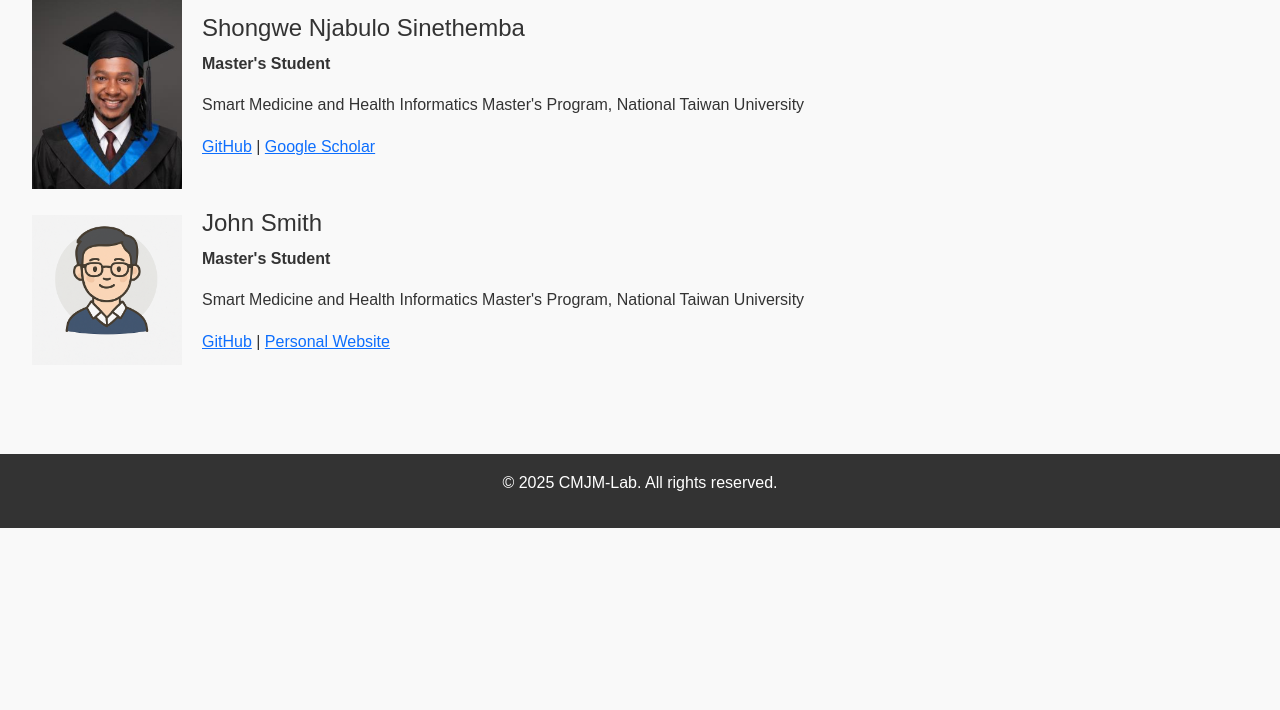
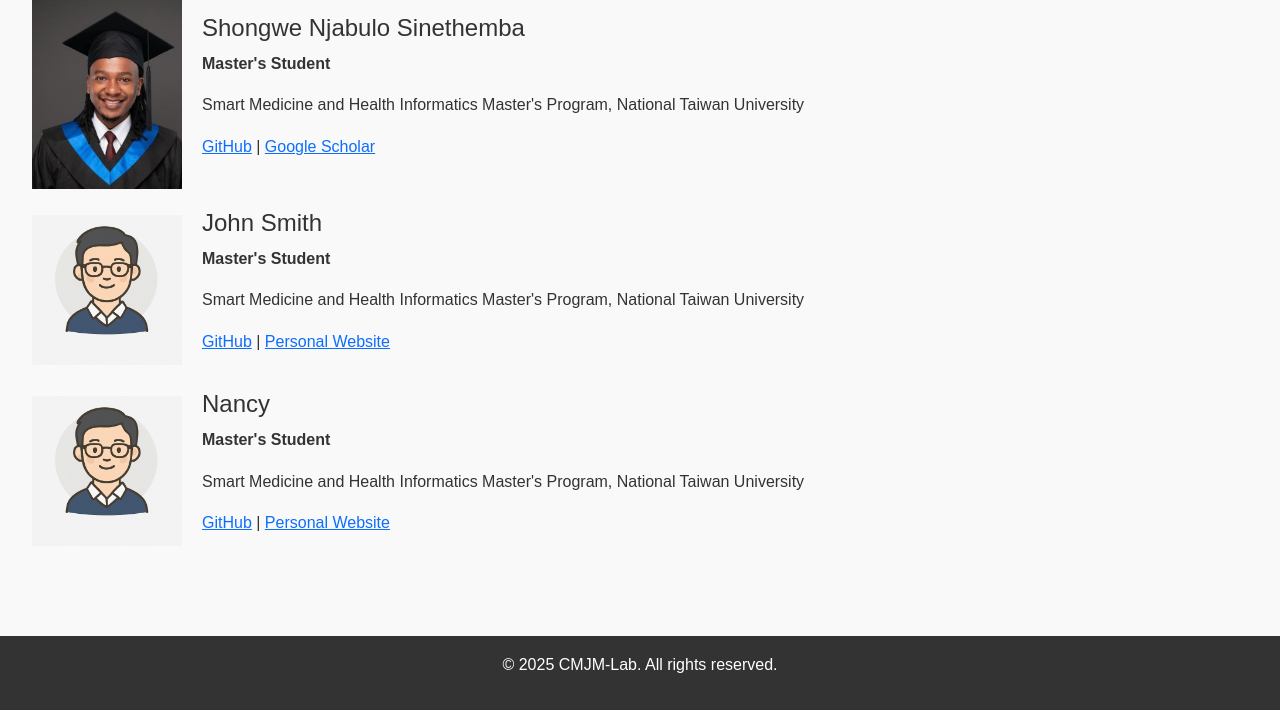
Before and after one commit to CMJM-Lab/cmjm-lab.github.io, a Jekyll site: the page built from people.md, in a window 1280 px wide. Shown: the part 506-1216 px from the top of the page. Built offline with Jekyll 4.4.1, drawn with Linux system fonts in a browser that asks for light colours; before the commit the page ends 1034 px from its top, so only the background shows below that.

Commit message:
Update people.yml

```diff
--- a/_data/people.yml
+++ b/_data/people.yml
@@ -44,3 +44,14 @@
       url: "https://github.com/johnsmith"
     - title: "Personal Website"
       url: "https://johnsmith.com"
+
+- name: "Nancy"
+  role: "Master's Student"
+  affiliation: "Smart Medicine and Health Informatics Master's Program, National Taiwan University"
+  image: "/assets/img/people/m.png"
+  intro: "John is a Master's student researching ceRNA networks and machine learning applications in oncology."
+  links:
+    - title: "GitHub"
+      url: "https://github.com/johnsmith"
+    - title: "Personal Website"
+      url: "https://johnsmith.com"
```
